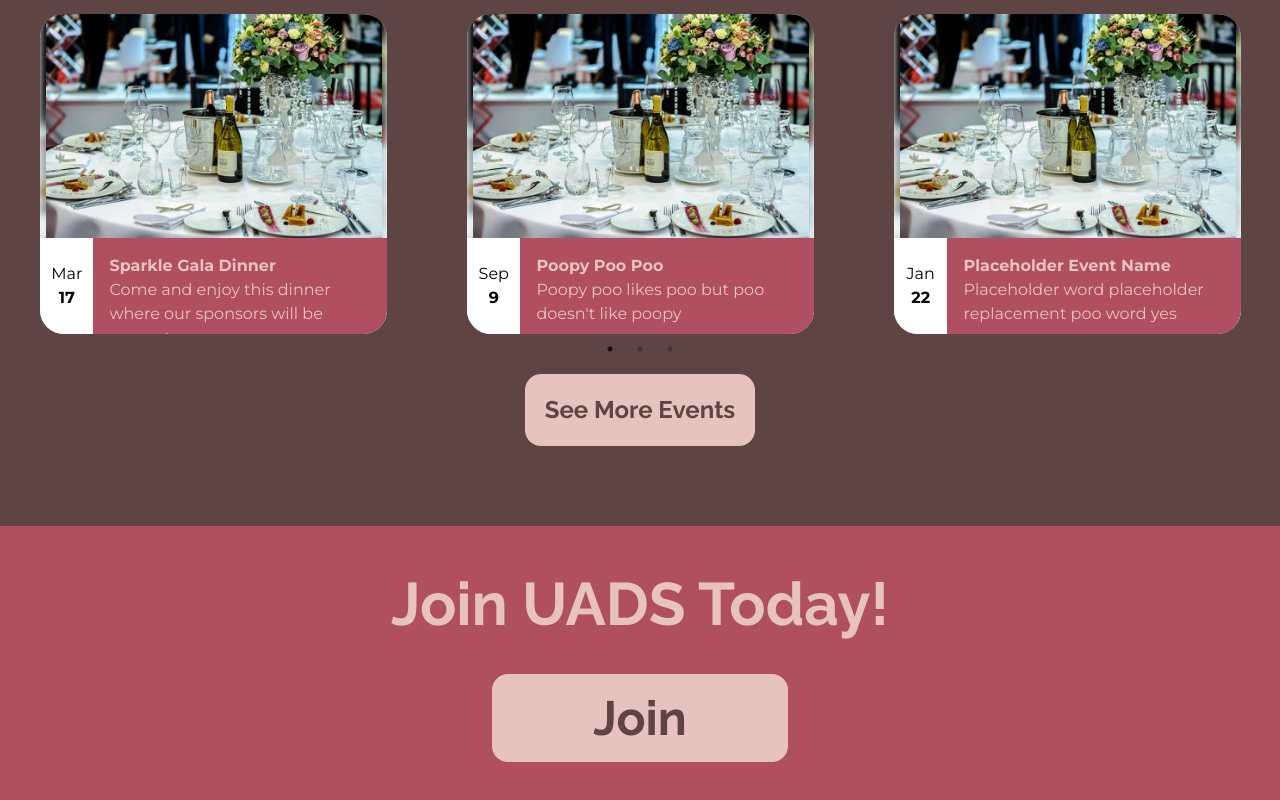
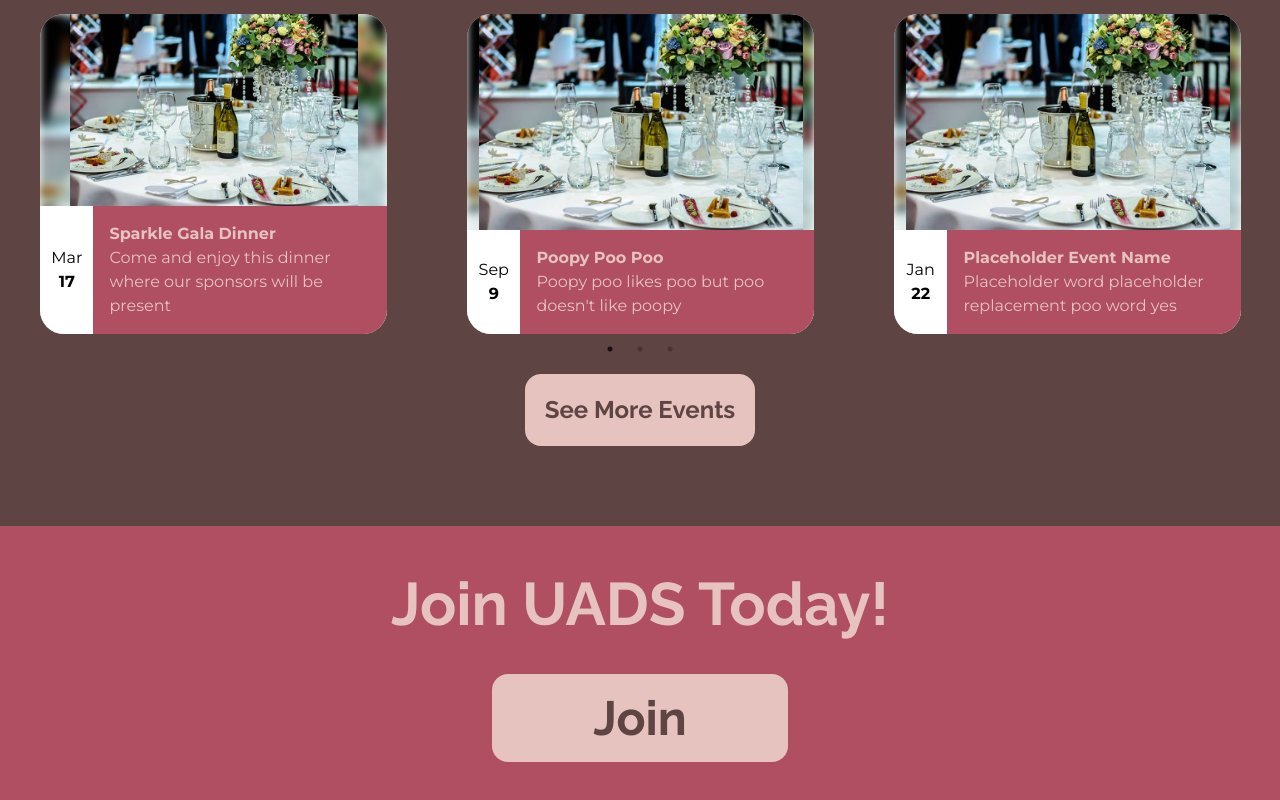
Before and after one commit to UoaWDCC/uads-member-app-v2, a React (Vite) app in the folder web/: page / in a window 1280 px wide. Shown: the part 1658-2458 px from the top of the page. Built offline with nearby package versions, Linux system fonts and the light colour scheme.

Commit message:
UADS-18 fix: incorrect text dispaly on event card

```diff
--- a/web/src/pages/Home.tsx
+++ b/web/src/pages/Home.tsx
@@ -318,14 +318,16 @@ function EventCard({
       <div className="flex overflow-hidden h-56 relative justify-center ">
         <img src={image} className="flex object-contain z-10" />
       </div>
-      <div className="flex flex-row h-24 w-full z-10">
+      <div className="flex flex-row w-full z-10 grow">
         <div className="flex flex-col w-1/6 p-4 bg-white justify-center items-center text-black">
           <h1>{month}</h1>
           <h1 className="font-bold">{date}</h1>
         </div>
         <div className="flex flex-col p-4 bg-pink w-full text-light-pink">
           <h1 className="font-bold">{eventname}</h1>
-          <h1>{eventdesc}</h1>
+          <h1 className="text-xs xl:text-base overflow-hidden text-ellipsis">
+            {eventdesc}
+          </h1>
         </div>
       </div>
     </div>
```
